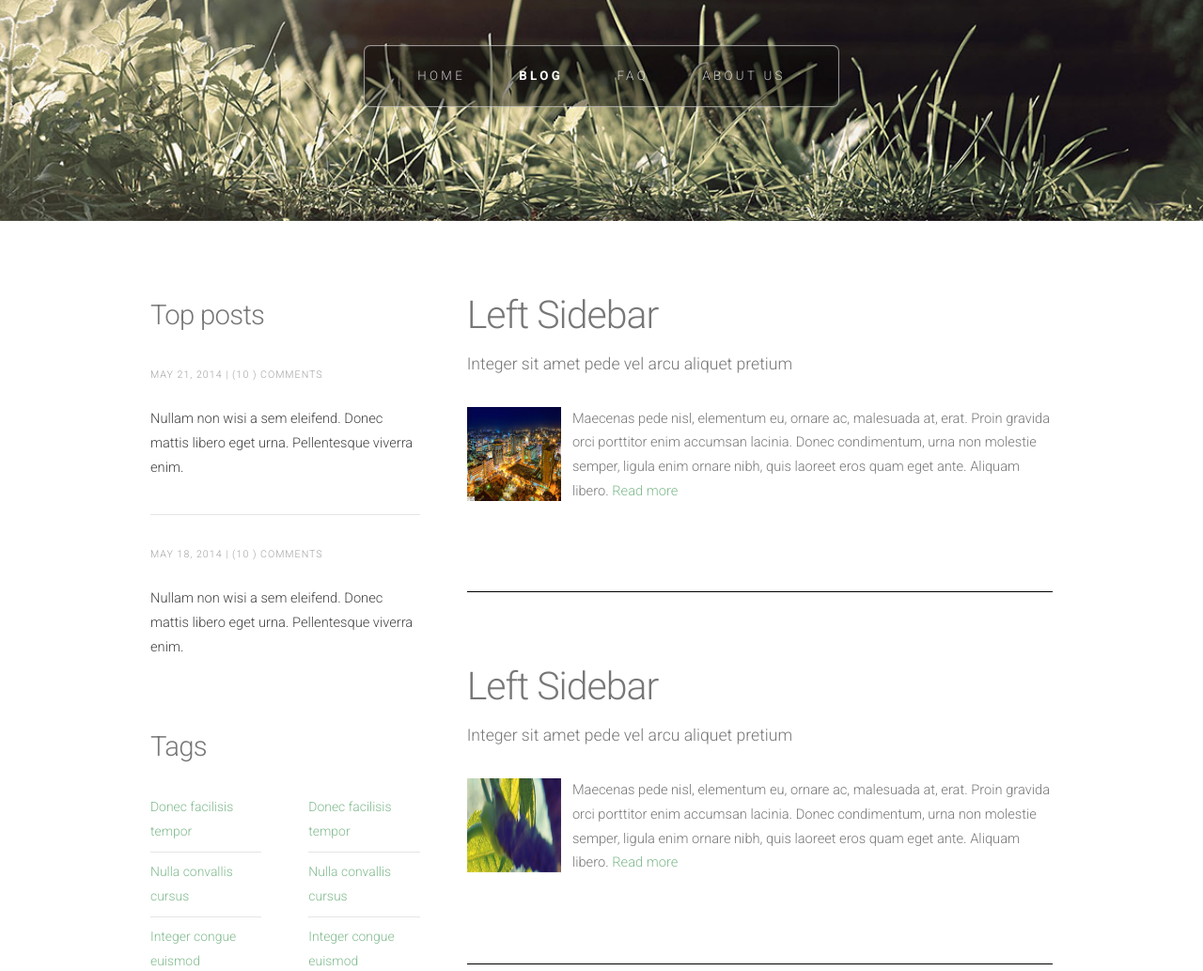
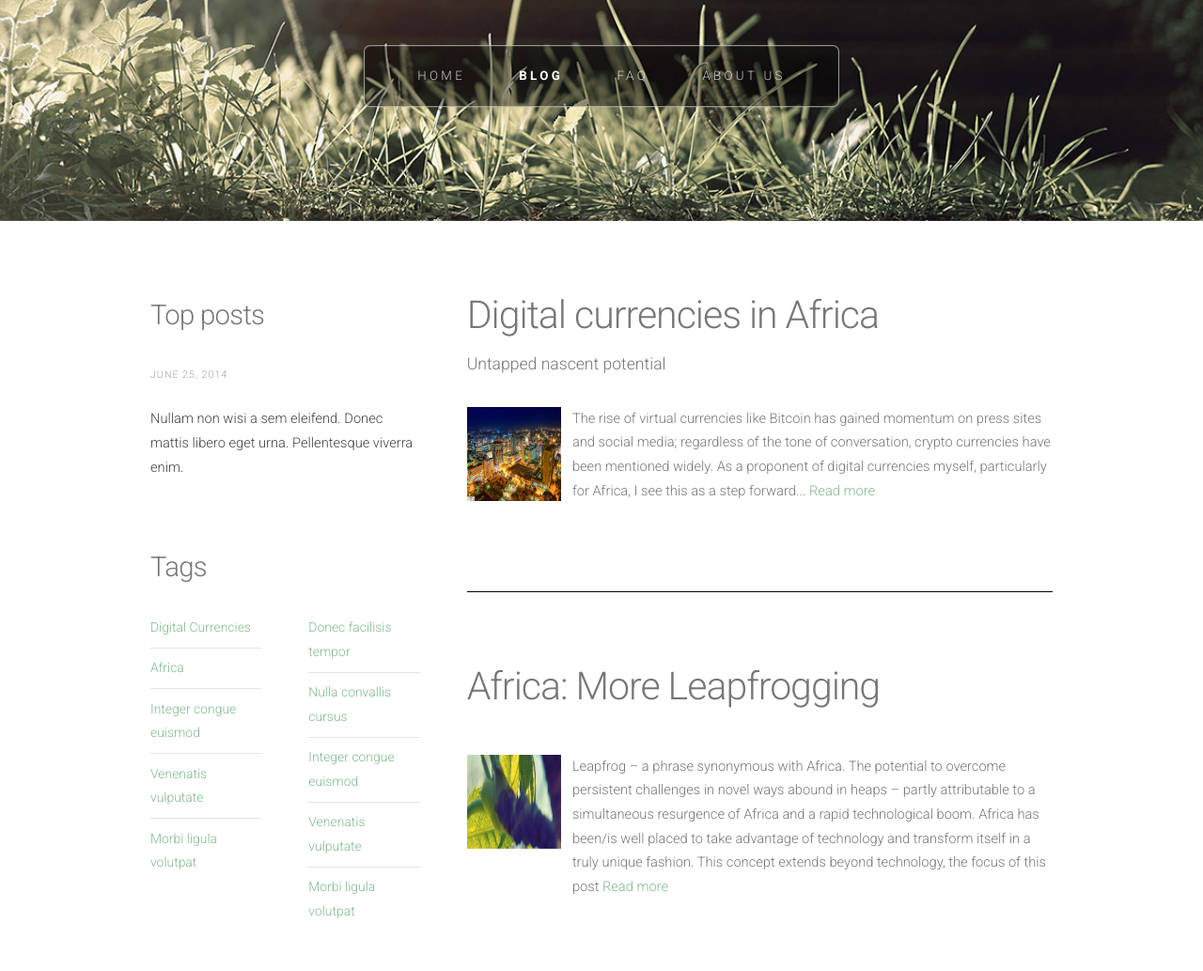
Before and after one commit to eljhkrr/adca, a plain HTML site: page blog.html in a window 1280 px wide. Shown: the top 1033 px of the page at 94% size. Drawn offline with Linux system fonts and the light colour scheme.

Commit message:
Update blog.html

```diff
--- a/blog.html
+++ b/blog.html
@@ -63,13 +63,13 @@
 							</header>
 							<ul class="style">
 								<li>
-									<p class="posted">May 21, 2014  |  (10 )  Comments</p>
+									<p class="posted">June 25, 2014 </p>
 									<p><a href="#">Nullam non wisi a sem eleifend. Donec mattis libero eget urna. Pellentesque viverra enim.</a></p>
 								</li>
-								<li>
+								<!--<li>
 									<p class="posted">May 18, 2014  |  (10 )  Comments</p>
 									<p><a href="#">Nullam non wisi a sem eleifend. Donec mattis libero eget urna. Pellentesque viverra enim.</a></p>
-								</li>
+								</li>-->
 							</ul>
 						</section>
 						<section>
@@ -79,8 +79,8 @@
 							<div class="row">
 								<section class="6u">
 									<ul class="default">
-										<li><a href="#">Donec facilisis tempor</a></li>
-										<li><a href="#">Nulla convallis cursus</a></li>
+										<li><a href="#">Digital Currencies</a></li>
+										<li><a href="#">Africa</a></li>
 										<li><a href="#">Integer congue euismod</a></li>
 										<li><a href="#">Venenatis vulputate</a></li>
 										<li><a href="#">Morbi ligula volutpat</a></li>
@@ -104,8 +104,8 @@
 					<div id="content" class="8u skel-cell-important">
 						<section class="expandable">
 							<header>
-								<h2>Left Sidebar</h2>
-								<span class="byline">Integer sit amet pede vel arcu aliquet pretium</span>
+								<h2>Digital currencies in Africa</h2>
+								<span class="byline">Untapped nascent potential</span>
 							</header>
 							<div class="row">
 								<section class="2u">
@@ -113,7 +113,7 @@
 								</section>
 
 								<section class="10u">
-									<p>Maecenas pede nisl, elementum eu, ornare ac, malesuada at, erat. Proin gravida orci porttitor enim accumsan lacinia. Donec condimentum, urna non molestie semper, ligula enim ornare nibh, quis laoreet eros quam eget ante. Aliquam libero. <a href="article.html">Read more</a></p>
+									<p>The rise of virtual currencies like Bitcoin has gained momentum on press sites and social media; regardless of the tone of conversation, crypto currencies have been mentioned widely. As a proponent of digital currencies myself, particularly for Africa, I see this as a step forward... <a href="digital-currencies-in-africa.html">Read more</a></p>
 								</section>
 							</div>
 
@@ -123,8 +123,8 @@
 						<hr/>
 						<section class="expandable">
 							<header>
-								<h2>Left Sidebar</h2>
-								<span class="byline">Integer sit amet pede vel arcu aliquet pretium</span>
+								<h2>Africa: More Leapfrogging</h2>
+								<span class="byline"></span>
 							</header>
 							<div class="row">
 								<section class="2u">
@@ -132,7 +132,7 @@
 								</section>
 
 								<section class="10u">
-									<p>Maecenas pede nisl, elementum eu, ornare ac, malesuada at, erat. Proin gravida orci porttitor enim accumsan lacinia. Donec condimentum, urna non molestie semper, ligula enim ornare nibh, quis laoreet eros quam eget ante. Aliquam libero. <a href="article.html">Read more</a></p>
+									<p>Leapfrog – a phrase synonymous with Africa. The potential to overcome persistent challenges in novel ways abound in heaps – partly attributable to a simultaneous resurgence of Africa and a rapid technological boom. Africa has been/is well placed to take advantage of technology and transform itself in a truly unique fashion. This concept extends beyond technology, the focus of this post <a href="africa-leapfrog.html">Read more</a></p>
 								</section>
 							</div>
 
```
